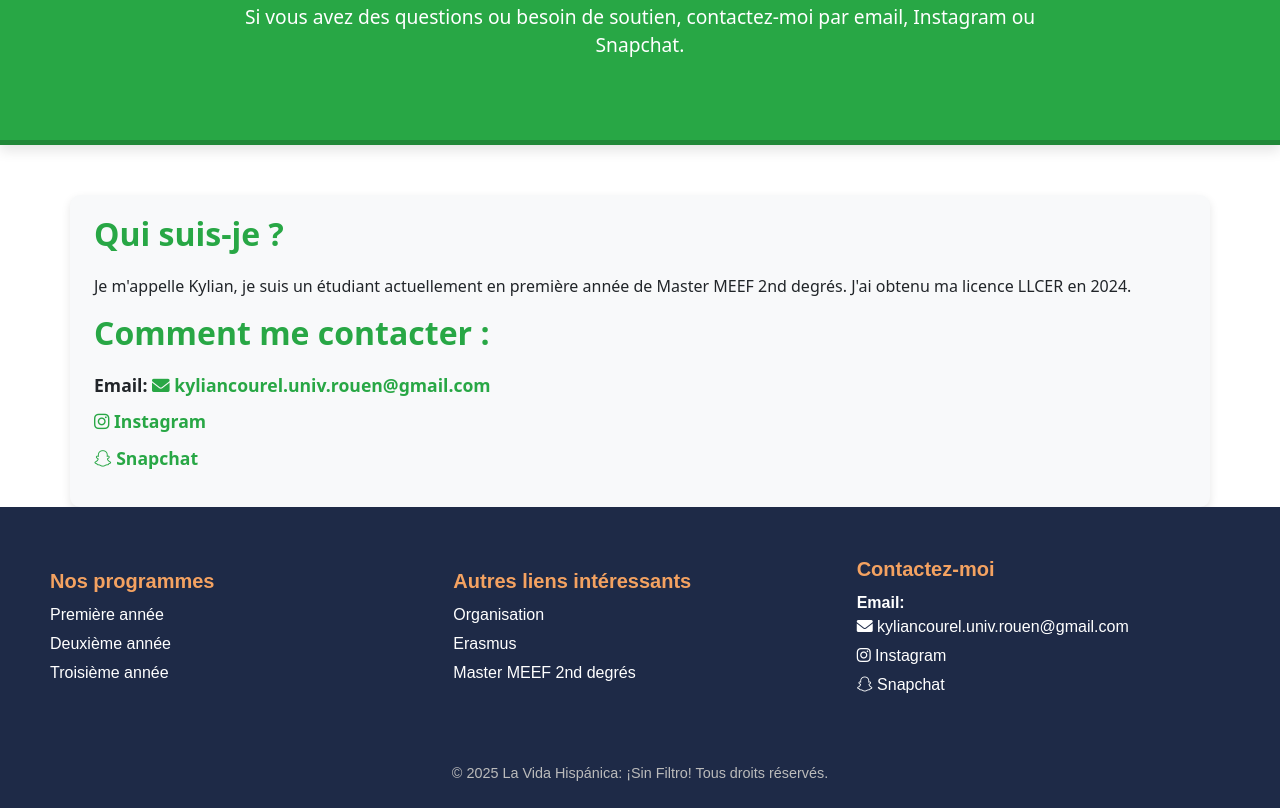
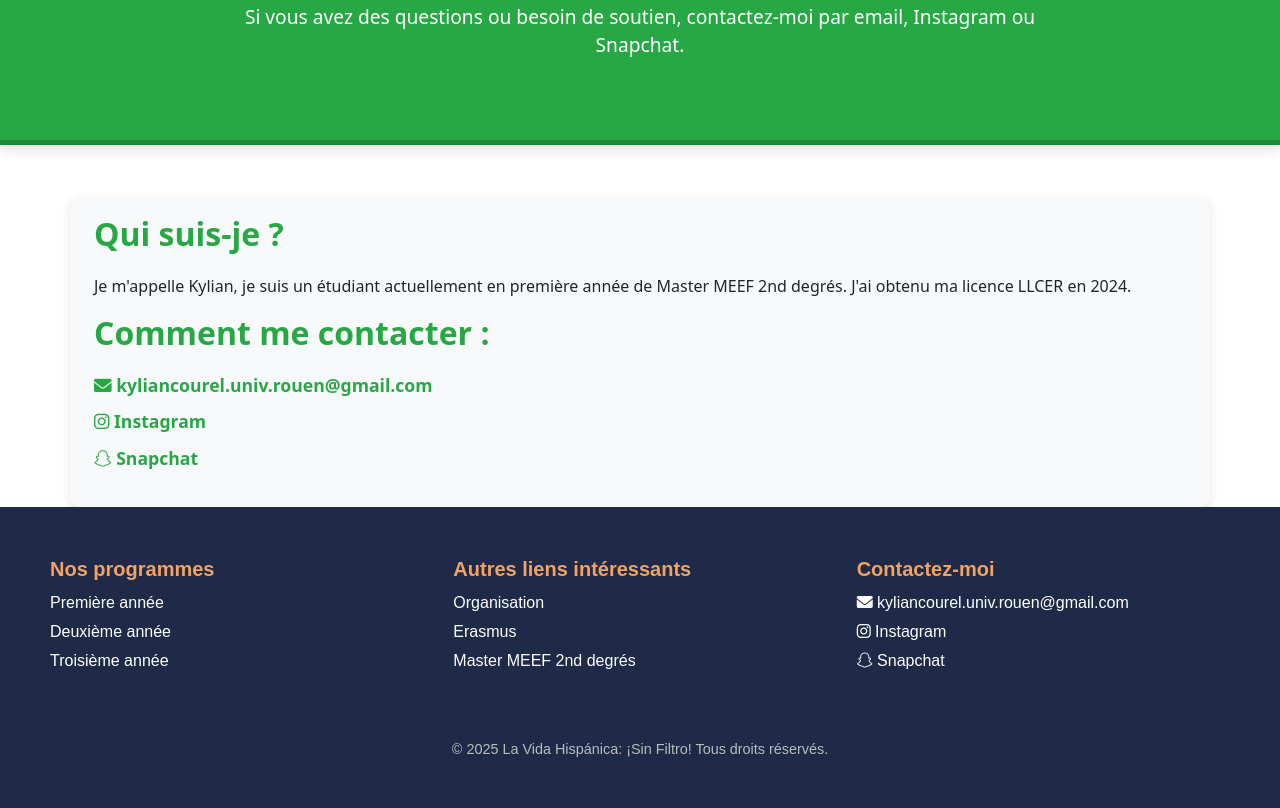
Before and after one commit to kyliancourel/lavidahispanica, a plain HTML site: page pages/outils/besoin-aide.html in a window 1280 px wide. Shown: the part 436-1244 px from the top of the page. Drawn offline with nearby package versions, Linux system fonts and the light colour scheme.

Commit message:
Modificication du footer et besoin aide, élément Email supprimé

```diff
--- a/pages/footer.html
+++ b/pages/footer.html
@@ -21,7 +21,6 @@
             <h5>Contactez-moi</h5>
             <ul>
                 <li>
-                    <strong>Email:</strong>
                     <a href="mailto:kyliancourel.univ.rouen@gmail.com">
                         <i class="fas fa-envelope"></i> kyliancourel.univ.rouen@gmail.com
                     </a>
--- a/pages/outils/besoin-aide.html
+++ b/pages/outils/besoin-aide.html
@@ -42,7 +42,6 @@
         <h2>Comment me contacter :</h2>
         <ul>
             <li>
-                <strong>Email:</strong>
                 <a href="mailto:kyliancourel.univ.rouen@gmail.com">
                     <i class="fas fa-envelope"></i> kyliancourel.univ.rouen@gmail.com
                 </a>
```
